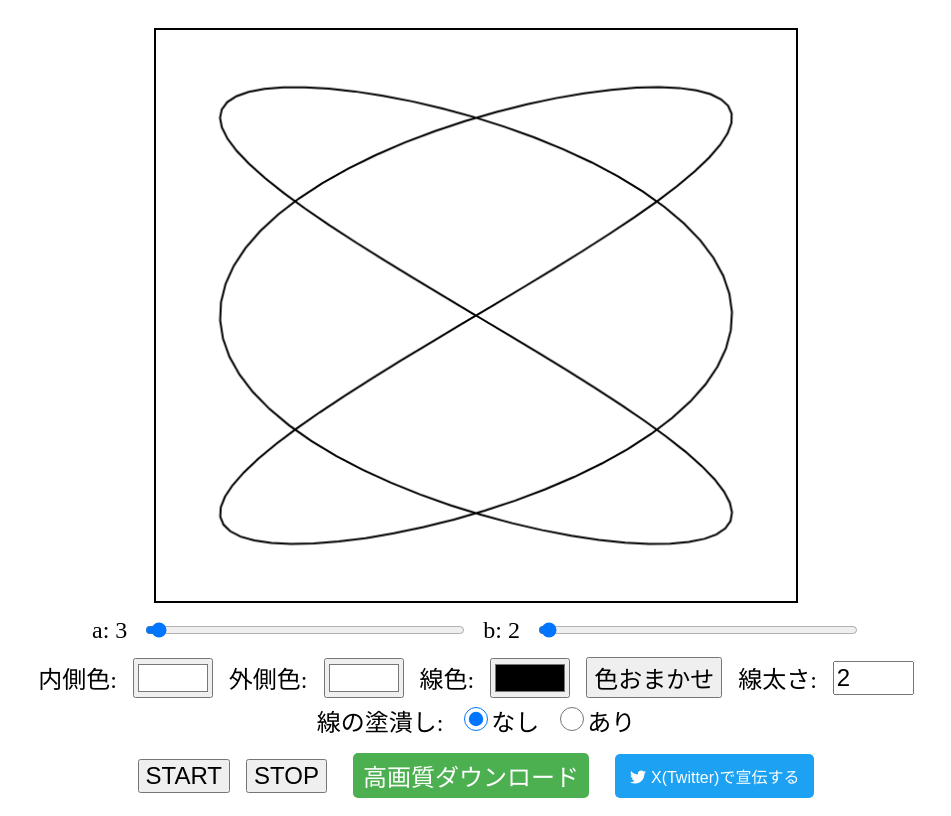
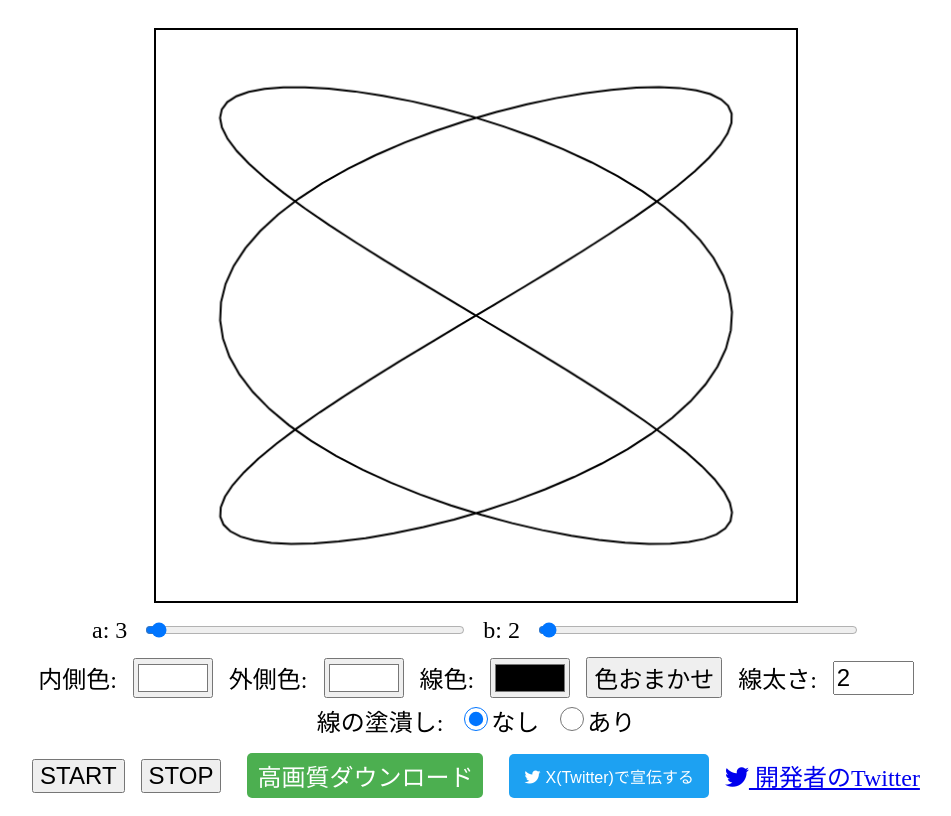
Before and after one commit to YujiFukami/LissajousDrawingTool, a plain HTML site: page stringart.html in a window 1280 px wide. Shown: the whole page, without its empty margins (164-1115 px from the left). Drawn offline with Linux system fonts and the light colour scheme.

Commit message:
開発者のツイッター追加

```diff
--- a/stringart.html
+++ b/stringart.html
@@ -52,7 +52,10 @@
             <!-- 画像として保存するためのダウンロードリンク -->
             <a id="downloadLink" download="lissajous.png">高画質ダウンロード</a>
             <button class="twitter-button common-button" id="tweetButton"><i class="fab fa-twitter"></i>X(Twitter)で宣伝する</button>
-        </div>
+            <a href="https://twitter.com/aero_iki" target="_blank" class="twitter-link-button">
+                <i class="fab fa-twitter"></i> 開発者のTwitter
+            </a>
+    </div>
     </div>
 
     <script src="script.js"></script>
```
